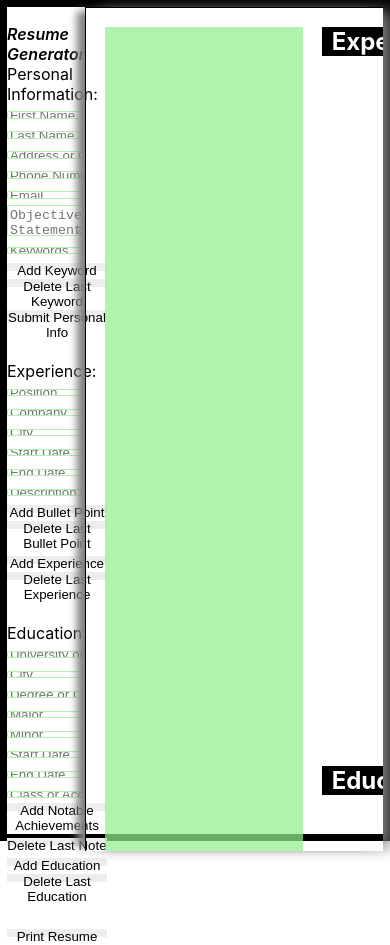
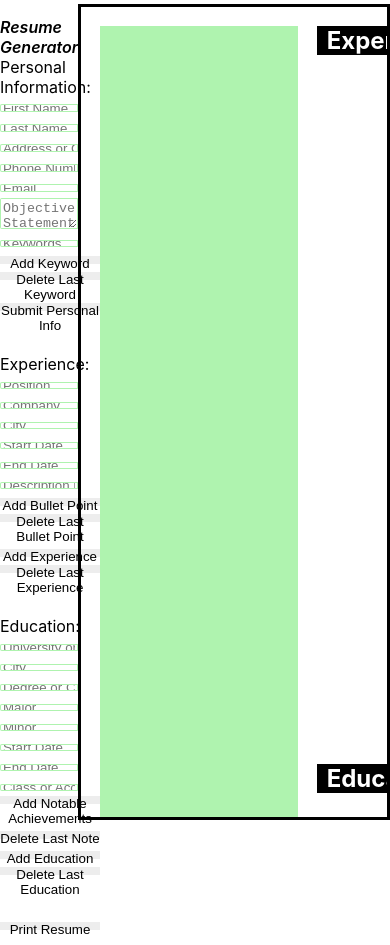
Before and after one commit to mrsashemi/react-cv-project, a React (Create React App) app: page / in a window 390 px wide. Built offline with nearby package versions, Linux system fonts and the light colour scheme.

Commit message:
Add media queries for larger screens

```diff
--- a/src/App.css
+++ b/src/App.css
@@ -4,19 +4,17 @@
   align-items: flex-start;
   height: 96vh;
   padding-bottom: 2vh;
-  border: solid 2vmin black;
 }
 
 .resumeContainer {
-  box-sizing: border-box;
-  height: 100vh;
+  margin-top: 1vmin;
+  height: 96vh;
   overflow: auto;
-  box-shadow: 12px 0 15px -4px gray, -12px 0 8px -4px gray;
+  border: solid 1vmin black;
 }
 
 .generatedCV {
-  border: solid black 0.5vmin;
-  overflow: auto;
+  overflow: scroll;
   padding: 0.5cm;
   width: 21cm;
   height: 29.7cm;
@@ -30,6 +28,20 @@
   "Personal Experience Experience Experience"
   "Personal Education Education Education"
   "Personal Education Education Education";
+}
+
+@media screen and (min-width: 1200px) {
+  .generatedCV {
+    width: 42cm;
+    height: 59.4cm;
+  }
+}
+
+@media screen and (max-width: 1999px) {
+  .generatedCV {
+    width: 21cm;
+    height: 29.7cm;
+  }
 }
 
 .CVForm {
```
